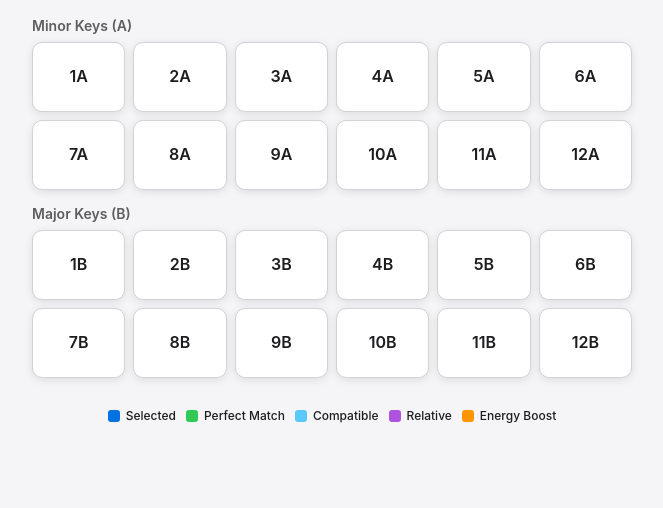
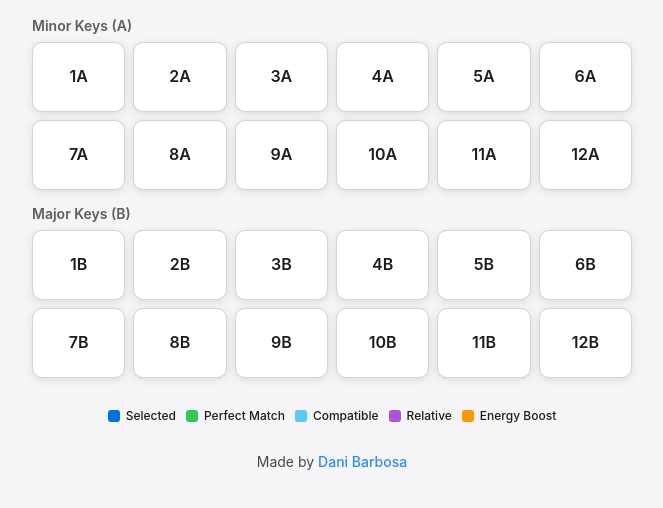
Before and after one commit to danibarbosamx/cheatkey, a plain HTML site: page index.html in a window 1280 px wide. Shown: the part 128-636 px from the top of the page, without its empty margins (308-971 px from the left). Drawn offline with Linux system fonts and the light colour scheme.

Commit message:
Update index.html

```diff
--- a/index.html
+++ b/index.html
@@ -601,6 +601,10 @@
         </div>
     </main>
 
+<footer style="margin-top: 30px; text-align: center; font-size: 14px; color: var(--text); opacity: 0.8;">
+    Made by <a href="https://www.instagram.com/danielbarbosamx/" target="_blank" style="color: var(--primary); text-decoration: none; font-weight: 500;">Dani Barbosa</a>
+</footer>
+
     <script>
         // Define the wheel data for both notation types
         const wheelData = [
```
